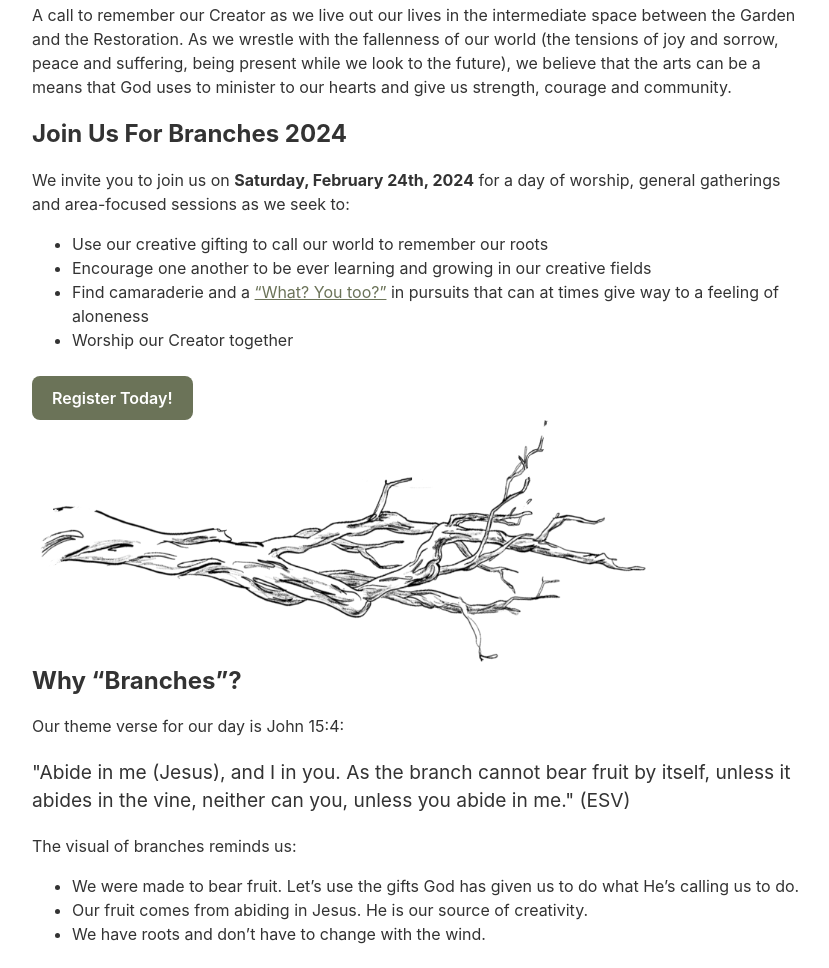
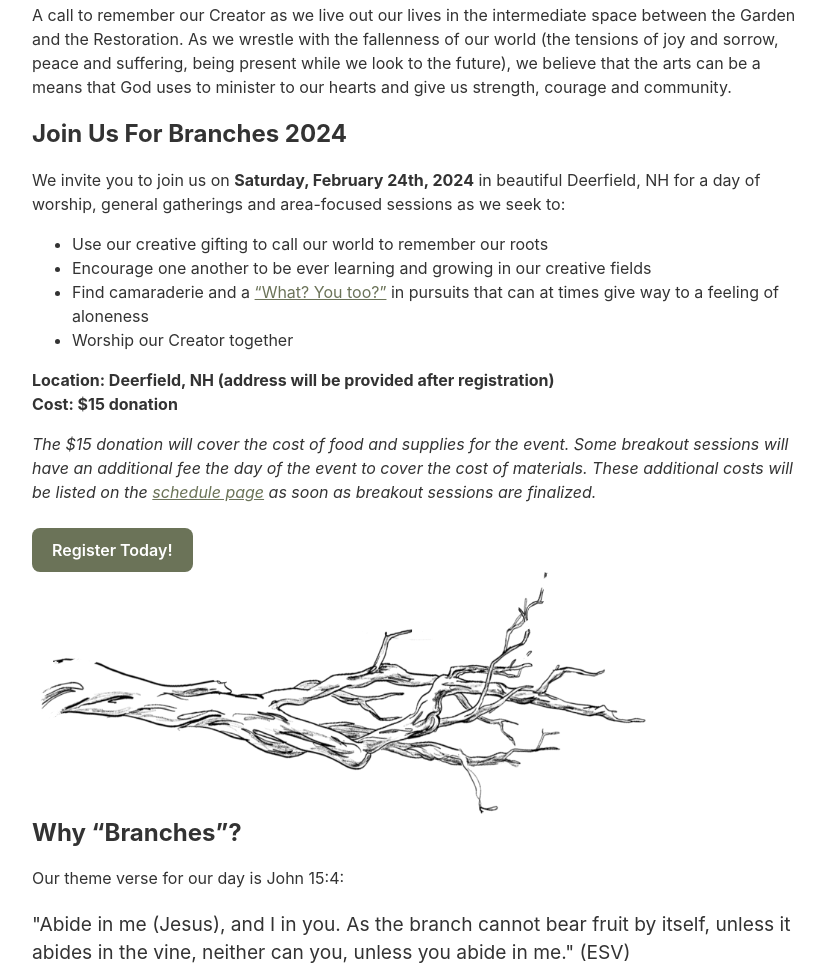
Before and after one commit to mattlitzinger/branches-gathering, an Eleventy site: page content/index.html in a window 1280 px wide. Shown: the part 778-1746 px from the top of the page, without its empty margins (224-1053 px from the left). Built offline with nearby package versions, Linux system fonts and the light colour scheme; Eleventy itself is replaced by a stand-in of ours; files that its build step writes are made by us from their sources.

Commit message:
Content updates: home & schedule

```diff
--- a/_data/schedule.js
+++ b/_data/schedule.js
@@ -8,7 +8,7 @@ module.exports = {
 		},
 		{
 			time: "9:00-9:30",
-		  title: "Worship & Devotional ",
+		  title: "Worship & Devotional",
 		  description: ""
 		},
 		{
@@ -23,7 +23,7 @@ module.exports = {
 		},
 		{
 			time: "10:15-11:00",
-		  title: "Breakout Session ",
+		  title: "Breakout Session",
 		  description: ""
 		},
 		{
@@ -33,7 +33,7 @@ module.exports = {
 		},
 		{
 			time: "11:15-12:00",
-		  title: "Breakout Session with a really really long discription about the thing",
+		  title: "Breakout Session",
 		  description: ""
 		},
 		{
@@ -43,7 +43,7 @@ module.exports = {
 		},
 		{
 			time: "01:00-01:15",
-		  title: "Worship ",
+		  title: "Worship",
 		  description: ""
 		},
 		{
--- a/content/index.html
+++ b/content/index.html
@@ -17,7 +17,7 @@ numberOfLatestPostsToShow: 3
 <p>A call to remember our Creator as we live out our lives in the  intermediate space between the Garden and the Restoration. As we wrestle with the fallenness of our world (the tensions of joy and sorrow, peace and suffering, being present while we look to the future), we believe that the arts can be a means that God uses to minister to our hearts and give us strength, courage and community.</p>
 
 <h2>Join Us For Branches 2024</h2>
-<p>We invite you to join us on <strong>Saturday, February 24th, 2024</strong> for a day of worship, general gatherings and area-focused sessions as we seek to:</p>
+<p>We invite you to join us on <strong>Saturday, February 24th, 2024</strong> in beautiful Deerfield, NH for a day of worship, general gatherings and area-focused sessions as we seek to:</p>
 
 <ul>
 	<li>Use our creative gifting to call our world to remember our roots</li>
@@ -25,6 +25,10 @@ numberOfLatestPostsToShow: 3
 	<li>Find camaraderie and a <a href="https://www.goodreads.com/quotes/10554-friendship-is-born-at-the-moment-when-one-man" target="_blank">“What? You too?”</a> in pursuits that can at times give way to a feeling of aloneness</li>
 	<li>Worship our Creator together</li>
 </ul>
+
+<p><strong>Location: Deerfield, NH (address will be provided after registration)<br>Cost: $15 donation</strong></p>
+
+<p><em>The $15 donation will cover the cost of food and supplies for the event. Some breakout sessions will have an additional fee the day of the event to cover the cost of materials. These additional costs will be listed on the <a href="/schedule/">schedule page</a> as soon as breakout sessions are finalized.</em></p>
 
 <div class="btn-wrapper mb-0">
 	<a class="btn btn-primary" href="https://branches.ticketleap.com/2024-gathering/" target="_blank">Register Today!</a>
```
